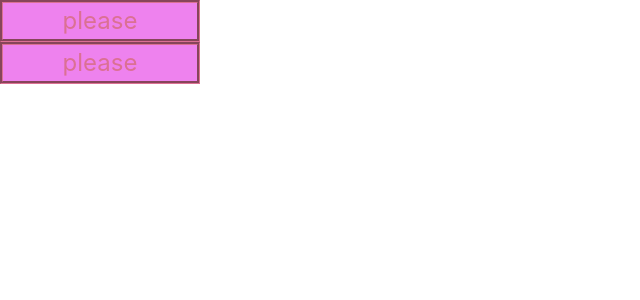
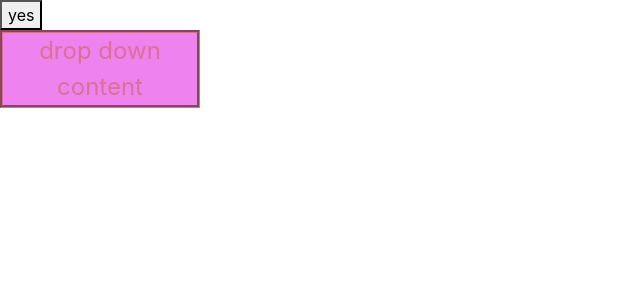
Before and after one commit to Kampouse/Product, a React (Create React App) app in the folder my-app/: page / in a window 1280 px wide. Shown: the top 300 px of the page, without its empty margins (0-640 px from the left). Built offline with nearby package versions, Linux system fonts and the light colour scheme.

Commit message:
SidePanel

```diff
--- a/my-app/src/App.js
+++ b/my-app/src/App.js
@@ -1,13 +1,16 @@
 import React from 'react';
 import './App.css';
 import Droping from "./stuff/Droping.js"
+import SideBloc from "./stuff/SideBloc.js"
 function App() {
   return (
     <div>
 
+      <SideBloc />
 
-      <Droping />
-      <Droping/>
+
+
+
 
 
  </div>
--- a/my-app/src/stuff/Droping.js
+++ b/my-app/src/stuff/Droping.js
@@ -7,12 +7,11 @@ function Droping() {
 	// const { ref, isComponentVisible, setIsComponentVisible } = useComponentVisible("0px");
 	const [Open,setOpen] = useState("0px")
 const [Maggy, setMaggy] = useState("basic")
-	function dog() {
+	function Setmaximum() {
 		// set(max-height  to a high nomber to keep an animation but should be to high to avoid large delay
 	setOpen("300px")
-
 }
-function cat() {
+function Setminimum() {
 	setOpen("0px")
 
 }
@@ -23,10 +22,10 @@ return (
 		<Drop
 			onClick={() => {
 				// cant have 2 thing open...
-				Open === "0px" ? dog() : cat();
+				Open === "0px" ? Setmaximum() : Setminimum();
 			}}
 		>
-			please
+			drop down content
 		</Drop>
 
 		<Dropdown height={Open}>
--- /dev/null
+++ b/my-app/src/stuff/SideBloc.js
@@ -0,0 +1,18 @@
+import React, { useState } from 'react';
+import Droping from "./Droping.js"
+import { Dropdown, Drop, DropdownItem, Bigbox,SidePanel } from "./style.js";
+
+let SideBloc = () => {
+    const [Panel, setPanel] = useState("200px");
+    return (
+      <>
+
+        <button onClick = {() =>  Panel === "0px"?setPanel("200px"):setPanel("0px")   }> yes</button>
+        <SidePanel width={Panel}>
+
+        <Droping></Droping>
+            </SidePanel>
+            </>
+    )
+}
+export default SideBloc;
--- a/my-app/src/stuff/style.js
+++ b/my-app/src/stuff/style.js
@@ -7,7 +7,6 @@ display:list-item;
 width:100%;
 height:100%;
 `
-
 
 
 export const Dropdown = styled.div`
@@ -42,12 +41,9 @@ transition:1s;
 
 export const DropdownItem = styled.a`
          position: relative;
-         width: 200px;
+         width:auto;
          top: -2px;
          left: auto;
-
-
-
          position: center;
          cursor: pointer;
          background-color: violet;
@@ -69,16 +65,25 @@ export const DropdownItem = styled.a`
          }
        `;
 
+export const Drop = styled.div`
 
-export const Drop  = styled.div`
 width:200px;
+height:fit-content;
 overflow:block;
 cursor:pointer;
 background-color:violet;
 border-style:groove;
 color:palevioletred;
 border-color:palevioletred;
-
-
 font-size: 1.5em;
 text-align: center;`
+
+export const SidePanel = styled.div`
+         position: relative;
+         overflow: Hidden;
+         height: 100%;
+         width: ${(props) => props.width};
+         background-color: purple;
+         max-width:225;
+         transition:1s;
+       `;
```
